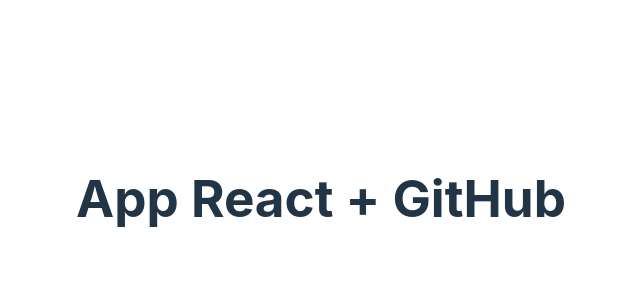
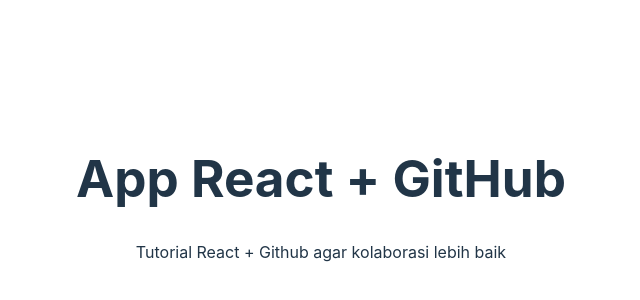
Before and after one commit to yasminramadini/react-github, a React (Vite) app: page / in a window 1280 px wide. Shown: the part 202-502 px from the top of the page, without its empty margins (319-959 px from the left). Built offline with nearby package versions, Linux system fonts and the light colour scheme.

Commit message:
menambahkan deskripsi

```diff
--- a/src/App.jsx
+++ b/src/App.jsx
@@ -4,6 +4,7 @@
   return (
     <div className="App">
       <h1>App React + GitHub</h1>
+      <p>Tutorial React + Github agar kolaborasi lebih baik</p>
     </div>
   )
 }
```
